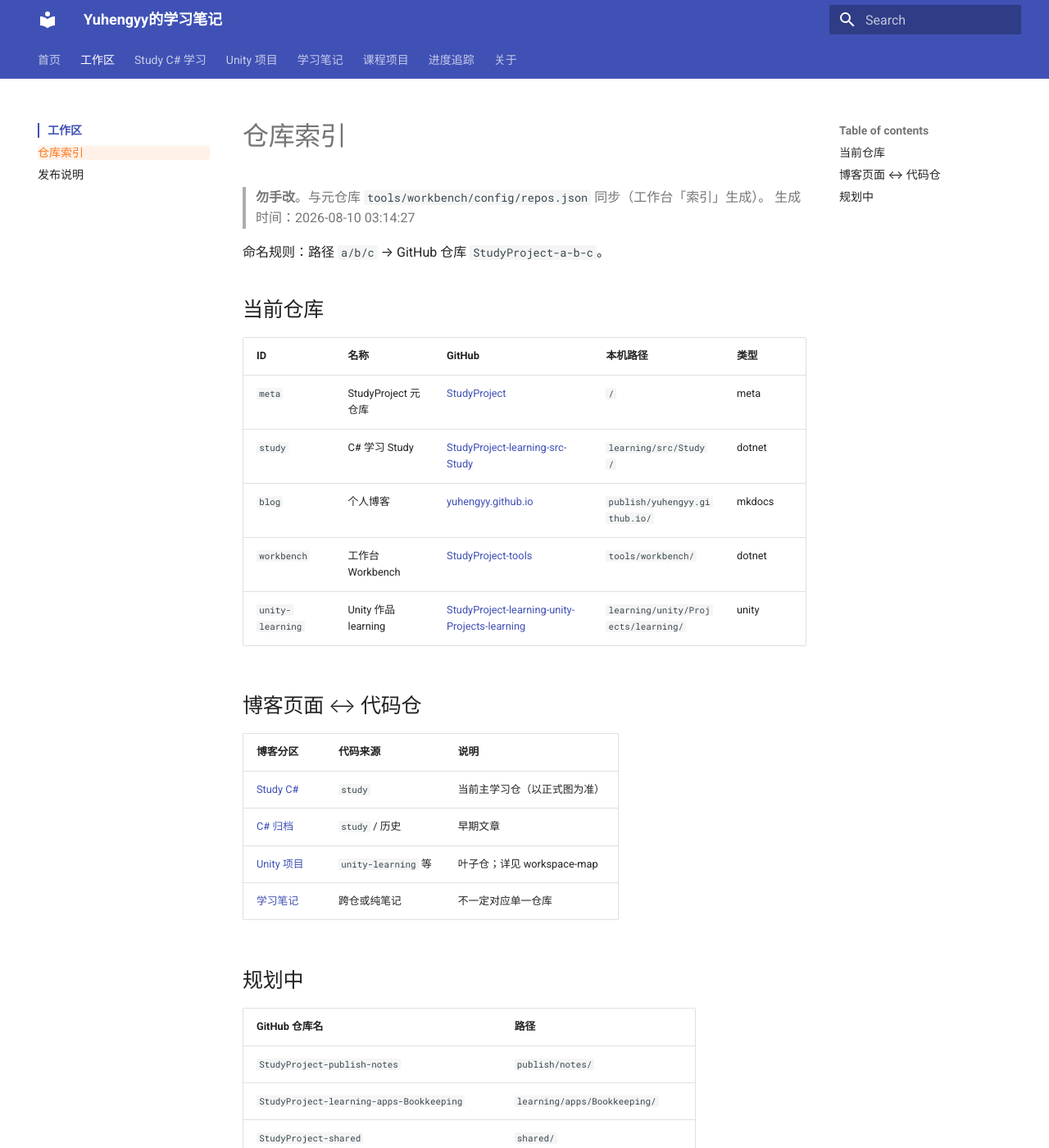
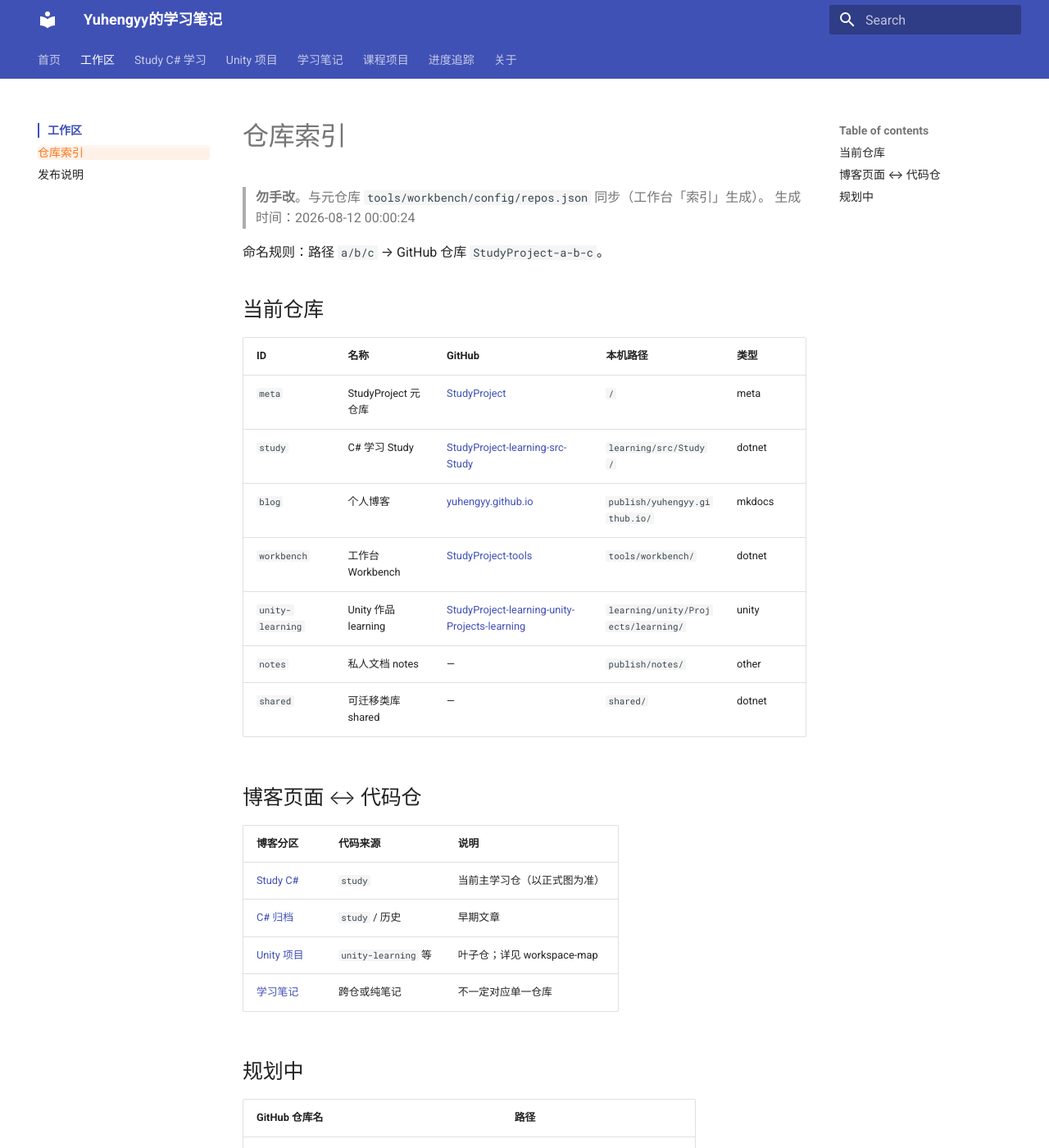
Before and after one commit to yuhengyy/yuhengyy.github.io, an MkDocs documentation site: the page built from docs/workspace/repos.md, in a window 1280 px wide and 1400 px high. Shown: the whole window at 82% size. Built offline with MkDocs 1.6.1 and Material for MkDocs 9.7.7, drawn with Linux system fonts in a browser that asks for light colours.

Commit message:
更新索引

```diff
--- a/docs/workspace/repos.md
+++ b/docs/workspace/repos.md
@@ -1,7 +1,7 @@
 # 仓库索引
 
 > **勿手改**。与元仓库 `tools/workbench/config/repos.json` 同步（工作台「索引」生成）。
-> 生成时间：2026-08-10 03:14:27
+> 生成时间：2026-08-12 00:00:24
 
 命名规则：路径 `a/b/c` → GitHub 仓库 `StudyProject-a-b-c`。
 
@@ -14,6 +14,8 @@
 | `blog` | 个人博客 | [yuhengyy.github.io](https://github.com/yuhengyy/yuhengyy.github.io) | `publish/yuhengyy.github.io/` | mkdocs |
 | `workbench` | 工作台 Workbench | [StudyProject-tools](https://github.com/yuhengyy/StudyProject-tools) | `tools/workbench/` | dotnet |
 | `unity-learning` | Unity 作品 learning | [StudyProject-learning-unity-Projects-learning](https://github.com/yuhengyy/StudyProject-learning-unity-Projects-learning) | `learning/unity/Projects/learning/` | unity |
+| `notes` | 私人文档 notes | — | `publish/notes/` | other |
+| `shared` | 可迁移类库 shared | — | `shared/` | dotnet |
 
 ## 博客页面 ↔ 代码仓
 
@@ -28,9 +30,7 @@
 
 | GitHub 仓库名 | 路径 |
 |---------------|------|
-| `StudyProject-publish-notes` | `publish/notes/` |
 | `StudyProject-learning-apps-Bookkeeping` | `learning/apps/Bookkeeping/` |
-| `StudyProject-shared` | `shared/` |
 | `StudyProject-learning-unity-Lab-<主题>` | `learning/unity/Lab/<主题>/` |
 | `StudyProject-learning-unity-Projects-<作品>` | `learning/unity/Projects/<作品>/` |
 
```
Also changed, not shown: .agents/skills/blog-workspace/SKILL.md (renamed from .cursor/skills/blog-workspace/SKILL.md, +4 -4 lines), AGENTS.md (added, +12 -0 lines), docs/workspace/publish.md (+2 -2 lines).
